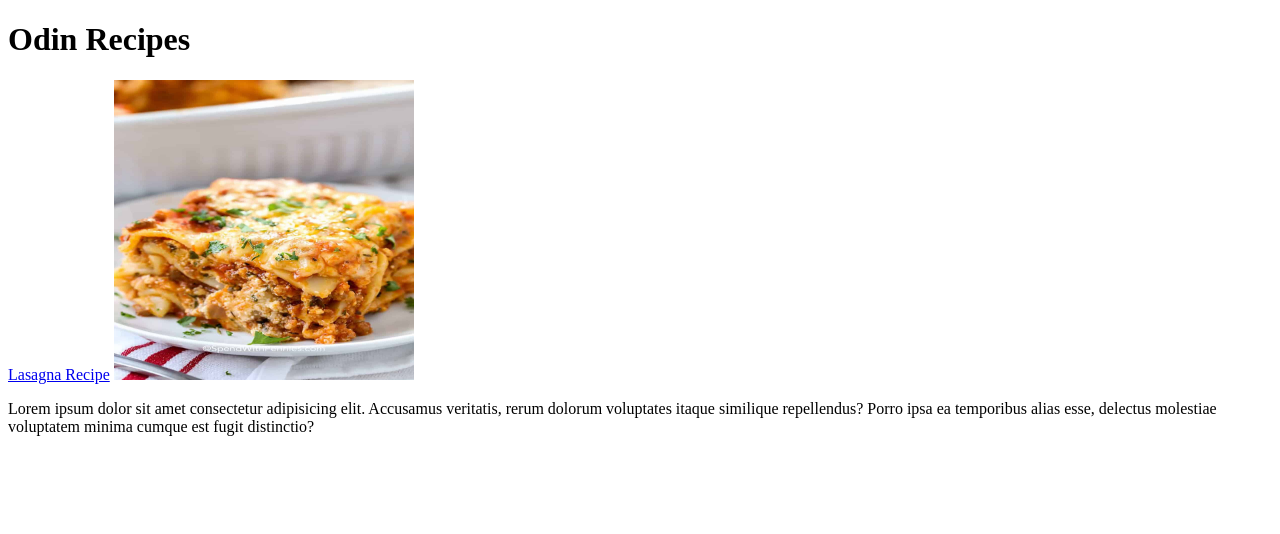
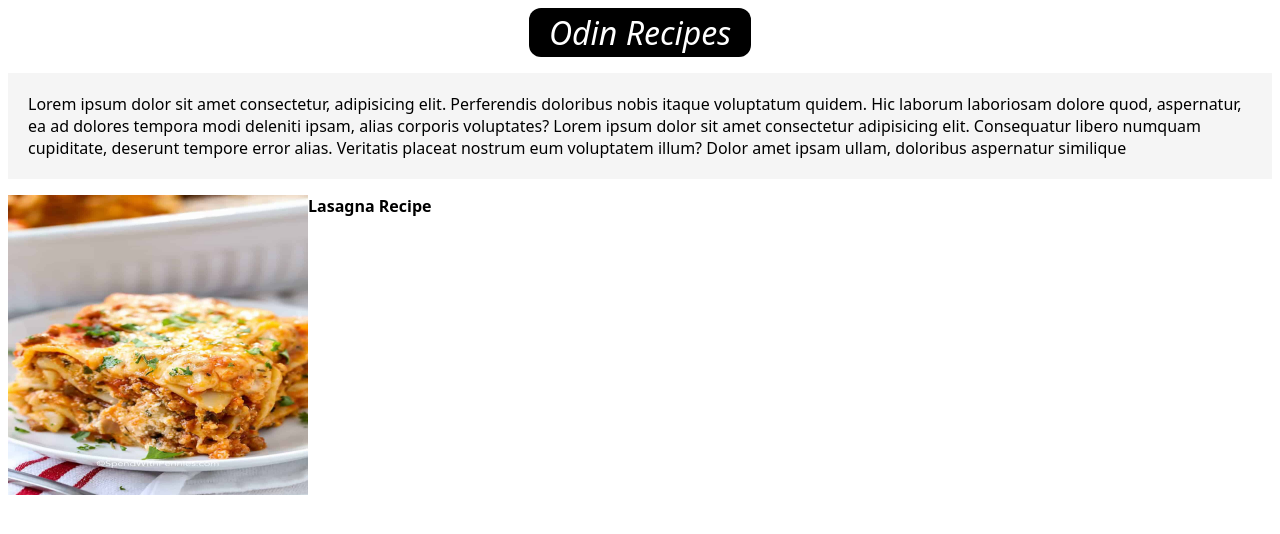
Before and after one commit to wojtek-smyczek/odin-recipes, a plain HTML site: page index.html in a window 1280 px wide. Drawn offline with Linux system fonts and the light colour scheme.

Commit message:
Incorporated The Box Model elements in CSS

```diff
--- a/index.html
+++ b/index.html
@@ -2,17 +2,24 @@
 <html lang="en">
 
 <head>
+    <link rel="stylesheet" href="styles.css">
     <meta charset="UTF-8">
     <title>Recipe!</title>
 </head>
 
 <body>
-    <h1>Odin Recipes</h1>
+    <div>
+        <h1>Odin Recipes</h1>
+    </div>
+    <p>Lorem ipsum dolor sit amet consectetur, adipisicing elit. Perferendis doloribus nobis itaque voluptatum quidem.
+        Hic laborum laboriosam dolore quod, aspernatur, ea ad dolores tempora modi deleniti ipsam, alias corporis
+        voluptates? Lorem ipsum dolor sit amet consectetur adipisicing elit. Consequatur libero numquam cupiditate,
+        deserunt tempore error alias. Veritatis placeat nostrum eum voluptatem illum? Dolor amet ipsam ullam, doloribus
+        aspernatur similique <vel class="lorem"></vel>
+    </p>
+    <img src="./images/lasagna.jpg" alt="Lasagna dish." height="300px" width="300px">
     <a href="./recipes/lasagna.html">Lasagna Recipe</a>
-    <img src="./images/lasagna.jpg" alt="Lasagna dish." height="300px" width="300px">
-    <p>Lorem ipsum dolor sit amet consectetur adipisicing elit. Accusamus veritatis, rerum dolorum voluptates itaque
-        similique repellendus? Porro ipsa ea temporibus alias esse, delectus molestiae voluptatem minima cumque est
-        fugit distinctio?</p>
+
 </body>
 
 </html>
--- /dev/null
+++ b/styles.css
@@ -0,0 +1,42 @@
+* {
+    box-sizing: border-box;
+    font-family: system-ui, -apple-system, BlinkMacSystemFont, 'Segoe UI', Roboto, Oxygen, Ubuntu, Cantarell, 'Open Sans', 'Helvetica Neue', sans-serif;
+}
+
+h1 {
+    background-color: black;
+    border-radius: 12px;
+    display: block;
+    color: white;
+    padding: 3px 20px;
+    text-align: center;
+    margin: auto;
+    font-weight: 200;
+    font-style: italic;
+}
+
+p {
+
+    display: inline-block;
+    background-color: whitesmoke;
+    color: black;
+    font-weight: 200;
+    padding: 20px;
+}
+
+a {
+    color: black;
+    font-weight: 900;
+    text-decoration: none;
+}
+
+img {
+    display: block;
+    float: left;
+    justify-content: center;
+}
+
+div {
+    display: flex;
+    justify-content: center;
+}
```
